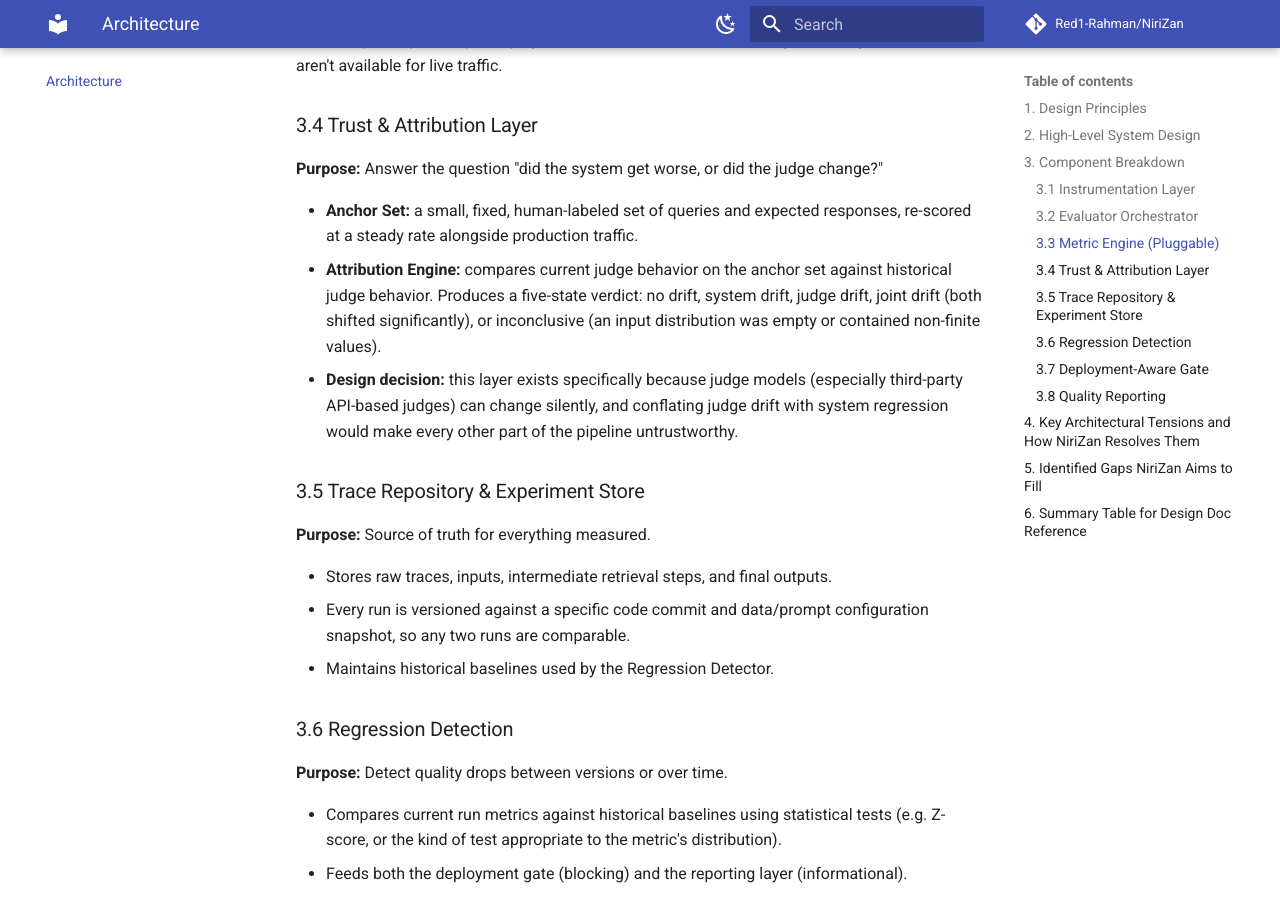
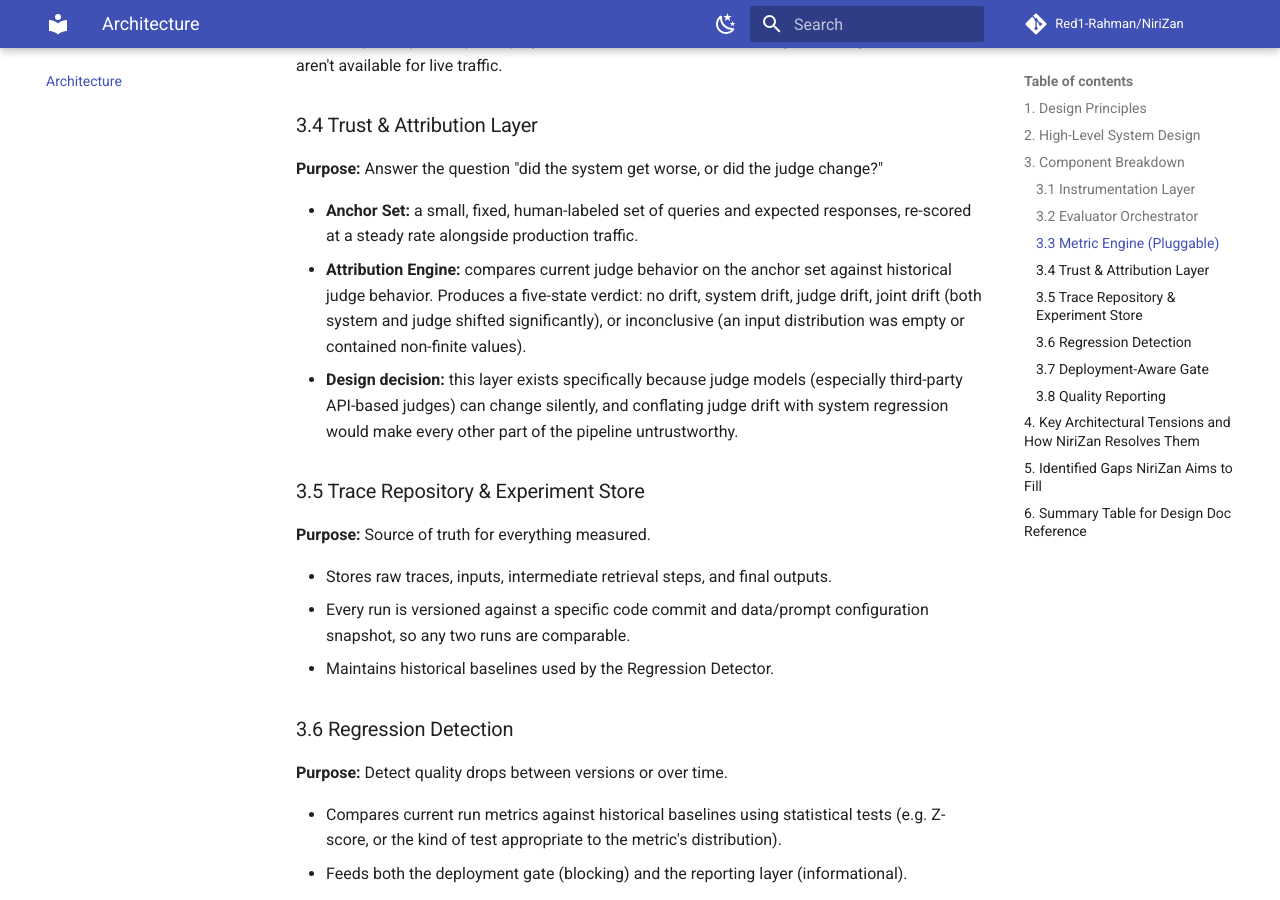
Before and after one commit to Red1-Rahman/NiriZan, an MkDocs documentation site: the page built from docs/architecture.md, in a window 1280 px wide and 900 px high, scrolled down 3713 px. Built offline with MkDocs 1.6.1 and Material for MkDocs 9.7.7, drawn with Linux system fonts in a browser that asks for light colours; comment, search, counter and statistics services are not loaded.

Commit message:
Fix attribution engine description for clarity

```diff
--- a/docs/architecture.md
+++ b/docs/architecture.md
@@ -132,7 +132,7 @@
 **Purpose:** Answer the question "did the system get worse, or did the judge change?"
 
 - **Anchor Set:** a small, fixed, human-labeled set of queries and expected responses, re-scored at a steady rate alongside production traffic.
-- **Attribution Engine:** compares current judge behavior on the anchor set against historical judge behavior. Produces a five-state verdict: no drift, system drift, judge drift, joint drift (both shifted significantly), or inconclusive (an input distribution was empty or contained non-finite values).
+- **Attribution Engine:** compares current judge behavior on the anchor set against historical judge behavior. Produces a five-state verdict: no drift, system drift, judge drift, joint drift (both system and judge shifted significantly), or inconclusive (an input distribution was empty or contained non-finite values).
 - **Design decision:** this layer exists specifically because judge models (especially third-party API-based judges) can change silently, and conflating judge drift with system regression would make every other part of the pipeline untrustworthy.
 
 ### 3.5 Trace Repository & Experiment Store
```
